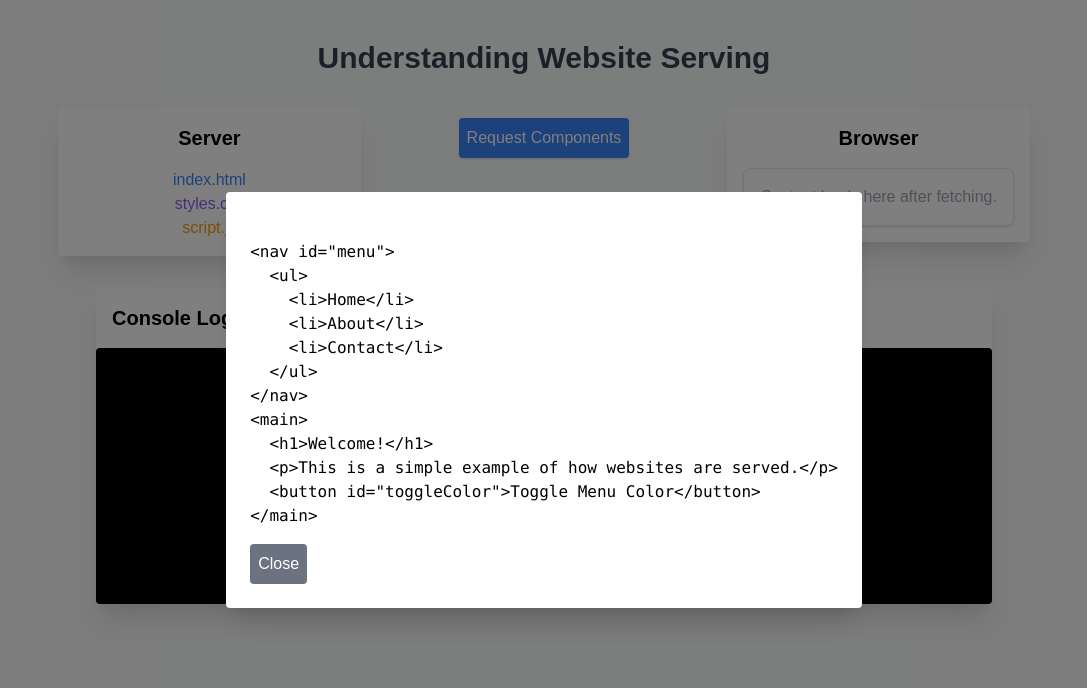
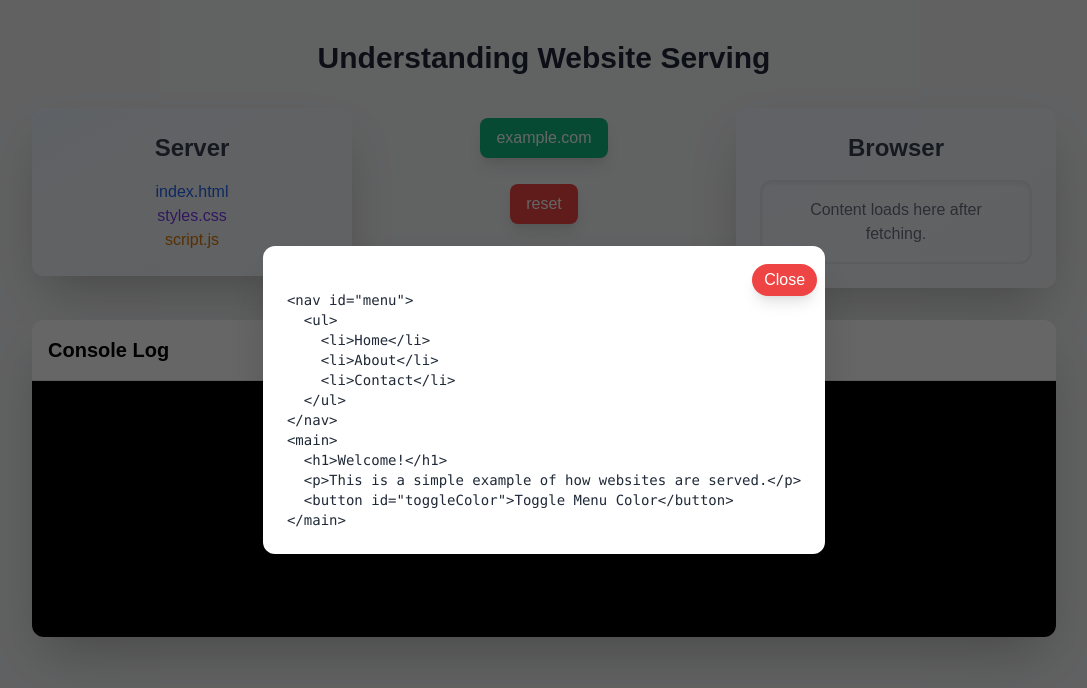
Before and after one commit to workszop/web, a plain HTML site: page index.html in a window 1280 px wide. Both pictures are taken after a click on the element "index.html". Shown: the whole page, without its empty margins (96-1183 px from the left). Drawn offline with nearby package versions, Linux system fonts and the light colour scheme.

Commit message:
Update index.html with reset button

```diff
--- a/index.html
+++ b/index.html
@@ -4,90 +4,57 @@
   <meta charset="UTF-8">
   <meta name="viewport" content="width=device-width, initial-scale=1.0">
   <title>Understanding Website Serving</title>
-  <link rel="stylesheet" href="https://cdn.jsdelivr.net/npm/tailwindcss@2.2.19/dist/tailwind.min.css">
+  <link href="https://cdn.jsdelivr.net/npm/tailwindcss@2.2.19/dist/tailwind.min.css" rel="stylesheet">
   <style>
-    /* Server-provided CSS */
-    body {
-      font-family: Arial, sans-serif;
-      margin: 0;
-      padding: 0;
-    }
-
-    nav {
-      background-color: #007acc;
-      padding: 10px;
-      transition: background-color 0.3s;
-    }
-
-    nav ul {
-      list-style: none;
-      display: flex;
-      gap: 20px;
-      color: white;
-      justify-content: center;
-      margin: 0;
-      padding: 0;
-    }
-
-    main {
-      padding: 20px;
-      text-align: center;
-    }
-
-    h1 {
-      color: #333;
-      font-size: 2rem;
-      margin-bottom: 10px;
-    }
-
-    button {
-      margin-top: 10px;
-      padding: 10px;
-      cursor: pointer;
-      background-color: #4caf50;
-      color: white;
-      border: none;
-    }
+    body { font-family: Arial, sans-serif; }
+    nav { background-color: #007acc; padding: 10px; transition: background-color 0.3s; }
+    nav ul { list-style: none; display: flex; gap: 20px; color: white; justify-content: center; margin: 0; padding: 0; }
+    main { padding: 20px; text-align: center; }
+    button { margin-top: 10px; padding: 10px; cursor: pointer; background-color: #4caf50; color: white; border: none; border-radius: 5px; }
   </style>
 </head>
-<body class="bg-gray-50 min-h-screen flex flex-col items-center gap-8 p-10">
+<body class="bg-gray-100 min-h-screen flex flex-col items-center gap-8 p-10">
 
-  <h2 class="text-3xl font-bold text-gray-700">Understanding Website Serving</h2>
+  <h2 class="text-3xl font-bold text-gray-800">Understanding Website Serving</h2>
 
-  <div class="grid grid-cols-3 gap-8 items-start">
+  <div class="grid grid-cols-3 gap-8 items-start w-full max-w-5xl">
 
-    <div class="text-center shadow-xl rounded bg-white p-4">
-      <h3 class="font-bold text-xl mb-4">Server</h3>
-      <div id="html" class="cursor-pointer text-blue-500 hover:underline">index.html</div>
-      <div id="css" class="cursor-pointer text-purple-500 hover:underline">styles.css</div>
-      <div id="js" class="cursor-pointer text-yellow-500 hover:underline">script.js</div>
+    <div class="bg-gradient-to-br from-blue-50 to-gray-100 text-center shadow-2xl rounded-xl p-6">
+      <h3 class="font-bold text-2xl mb-4 text-gray-700">Server</h3>
+      <div id="html" class="cursor-pointer text-blue-600 hover:underline">index.html</div>
+      <div id="css" class="cursor-pointer text-purple-600 hover:underline">styles.css</div>
+      <div id="js" class="cursor-pointer text-yellow-600 hover:underline">script.js</div>
     </div>
 
-    <div class="flex justify-center items-center">
-      <button id="fetch-btn" class="bg-blue-500 text-white p-2 rounded shadow">Request Components</button>
+    <div class="flex flex-col justify-center items-center gap-4">
+      <button id="fetch-btn" class="bg-green-500 text-white px-4 py-2 rounded-lg shadow-lg hover:bg-green-600">example.com</button>
+      <button id="reset-btn" class="bg-red-500 text-white px-4 py-2 rounded-lg shadow-lg hover:bg-red-600">reset</button>
     </div>
 
-    <div class="text-center shadow-xl rounded bg-white p-4">
-      <h3 class="font-bold text-xl mb-4">Browser</h3>
-      <div id="browser-content" class="border rounded-lg shadow overflow-hidden p-4 text-gray-400">
+    <div class="bg-gradient-to-br from-blue-50 to-gray-100 text-center shadow-2xl rounded-xl p-6">
+      <h3 class="font-bold text-2xl mb-4 text-gray-700">Browser</h3>
+      <div id="browser-content" class="border-2 border-gray-200 rounded-xl shadow-inner p-4 text-gray-500 min-h-[100px]">
         Content loads here after fetching.
       </div>
     </div>
+
   </div>
 
-  <div class="w-full max-w-4xl shadow-xl bg-white rounded">
-    <h3 class="font-bold text-xl p-4">Console Log</h3>
-    <div id="console-log" class="bg-black text-green-400 font-mono text-xs p-4 rounded h-64 overflow-auto whitespace-pre-wrap"></div>
+  <div class="w-full max-w-5xl shadow-2xl bg-white rounded-xl">
+    <h3 class="font-bold text-xl p-4 border-b border-gray-200">Console Log</h3>
+    <div id="console-log" class="bg-black text-green-400 font-mono text-xs p-4 rounded-b-xl h-64 overflow-auto whitespace-pre-wrap"></div>
   </div>
 
-  <div id="popup" class="fixed inset-0 bg-black bg-opacity-50 flex justify-center items-center z-50 hidden">
-    <div class="bg-white p-6 rounded shadow-xl max-w-2xl overflow-auto max-h-[80vh]">
-      <pre id="popup-content"></pre>
-      <button id="close-popup" class="bg-gray-500 text-white p-2 rounded mt-4">Close</button>
+  <div id="popup" class="fixed inset-0 bg-black bg-opacity-60 flex justify-center items-center z-50 hidden">
+    <div class="bg-white p-6 rounded-xl shadow-2xl max-w-3xl overflow-auto max-h-[80vh] relative">
+      <pre id="popup-content" class="text-sm text-gray-800"></pre>
+      <button id="close-popup" class="absolute top-2 right-2 bg-red-500 text-white px-3 py-1 rounded-full shadow-lg hover:bg-red-600">Close</button>
     </div>
   </div>
 
 <script>
+let injectedScript = null;
+
 const serverContent = {
   html: `
 <nav id="menu">
@@ -106,7 +73,6 @@ const serverContent = {
   css: document.querySelector('style').innerText,
 
   js: `
-document.querySelector("#menu").style.backgroundColor = "#007acc";
 document.querySelector("#toggleColor").onclick = function() {
   const menu = document.querySelector("#menu");
   menu.style.backgroundColor = menu.style.backgroundColor === "green" ? "#007acc" : "green";
@@ -116,6 +82,7 @@ console.log("Interactive JS loaded!");`
 
 const logs = [];
 const fetchBtn = document.querySelector('#fetch-btn');
+const resetBtn = document.querySelector('#reset-btn');
 const consoleLog = document.querySelector('#console-log');
 const browserContent = document.querySelector('#browser-content');
 
@@ -139,15 +106,17 @@ fetchBtn.onclick = () => {
   consoleLog.textContent = logs.join('\n\n');
   browserContent.innerHTML = `<style>${serverContent.css}</style>` + serverContent.html;
 
-  const script = document.createElement('script');
-  script.innerHTML = serverContent.js;
-  document.body.appendChild(script);
+  if (injectedScript) injectedScript.remove();
+  injectedScript = document.createElement('script');
+  injectedScript.innerHTML = serverContent.js;
+  document.body.appendChild(injectedScript);
 };
+
+resetBtn.onclick = () => location.reload();
 
 document.querySelectorAll('#html, #css, #js').forEach(elem => {
   elem.onclick = () => {
-    const content = serverContent[elem.id];
-    document.querySelector('#popup-content').textContent = content;
+    document.querySelector('#popup-content').textContent = serverContent[elem.id];
     document.querySelector('#popup').classList.remove('hidden');
   };
 });
```
